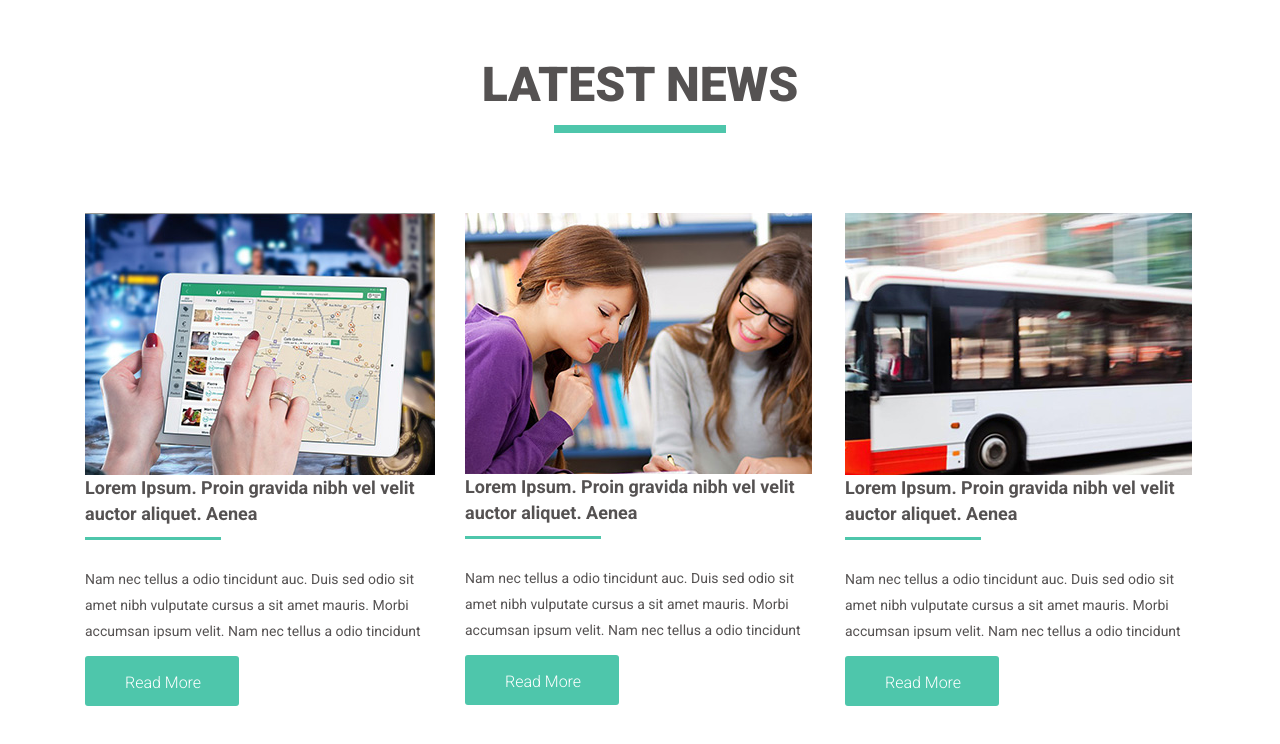
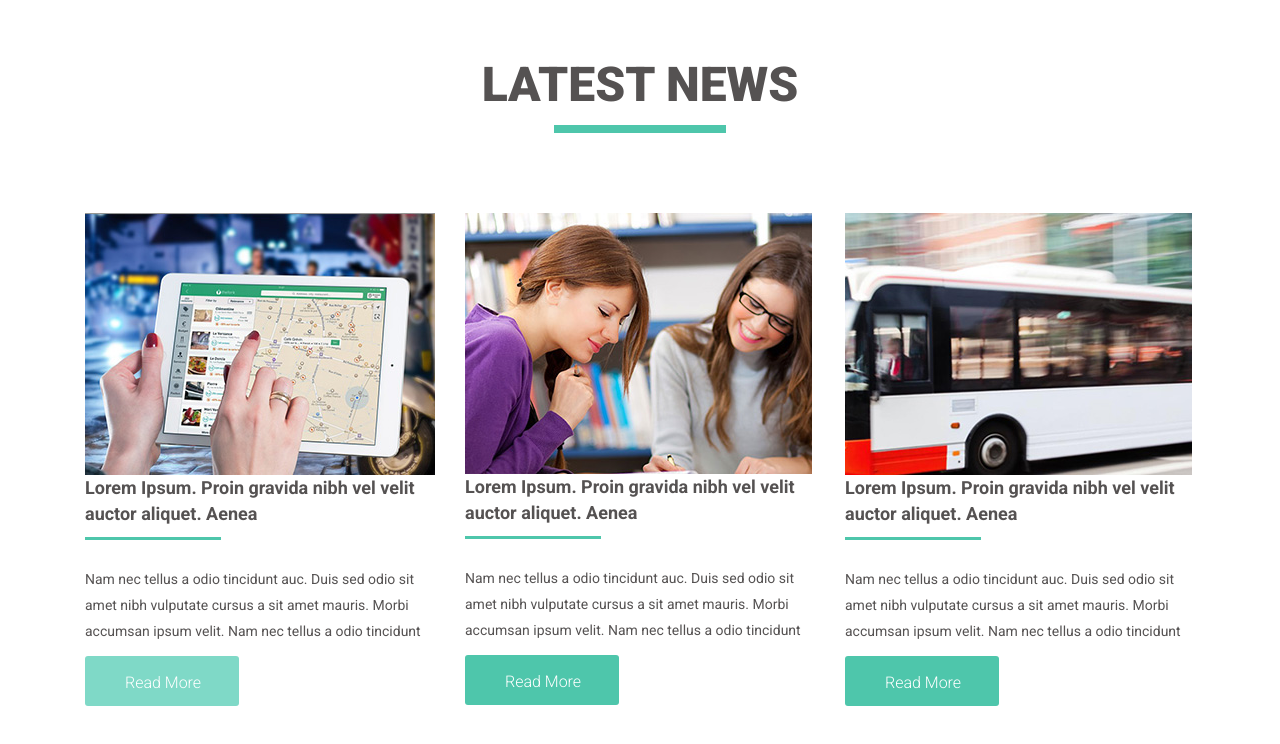
Before and after one commit to AndreyKolo/goit-fe-course, a plain HTML site: page html-css/module-04/index.html in a window 1280 px wide. In both pictures the pointer is over the link 162 px from the left and 1781 px from the top of the page. Shown: the part 1100-1844 px from the top of the page. Drawn offline with Linux system fonts and the light colour scheme.

Commit message:
thirteen commit

```diff
--- a/html-css/module-04/css/styles.css
+++ b/html-css/module-04/css/styles.css
@@ -237,7 +237,7 @@ img {
 
 .news-list-item a:hover,
 .news-list-item a:focus {
-    background-color: rgb(78, 198, 171);
+    background-color: #7fd9c7;
 }
 
 
```
